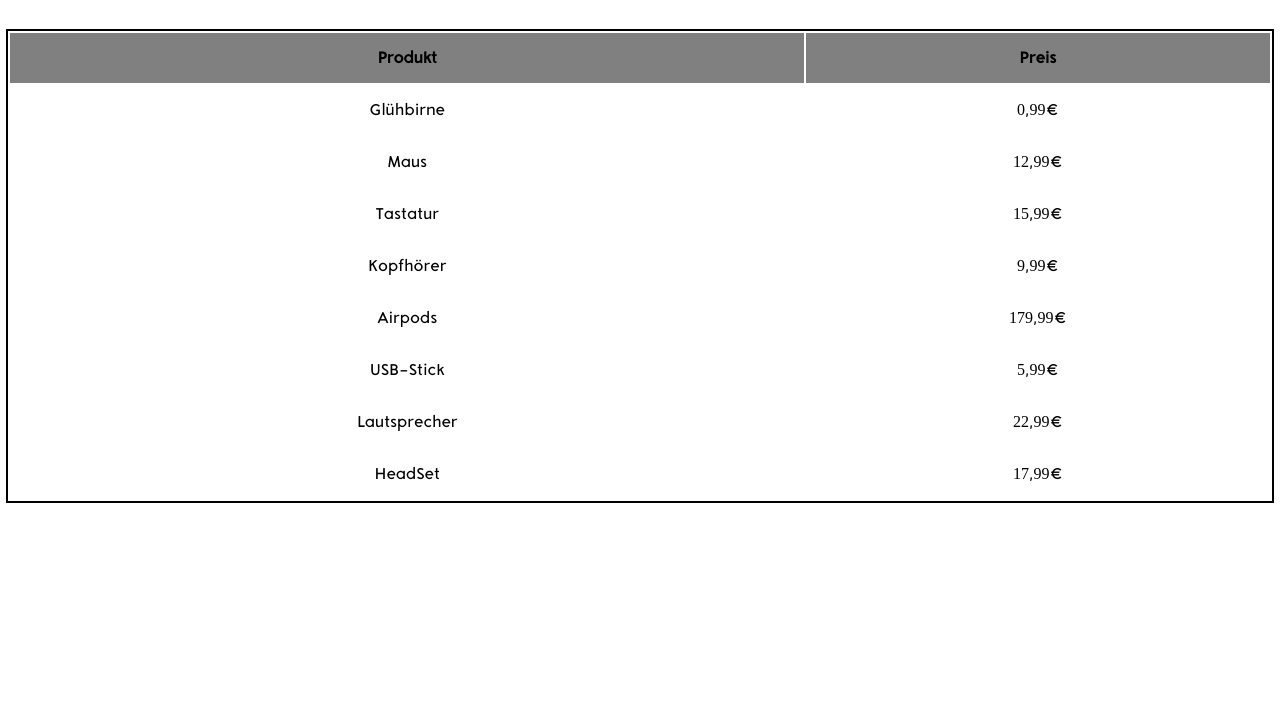
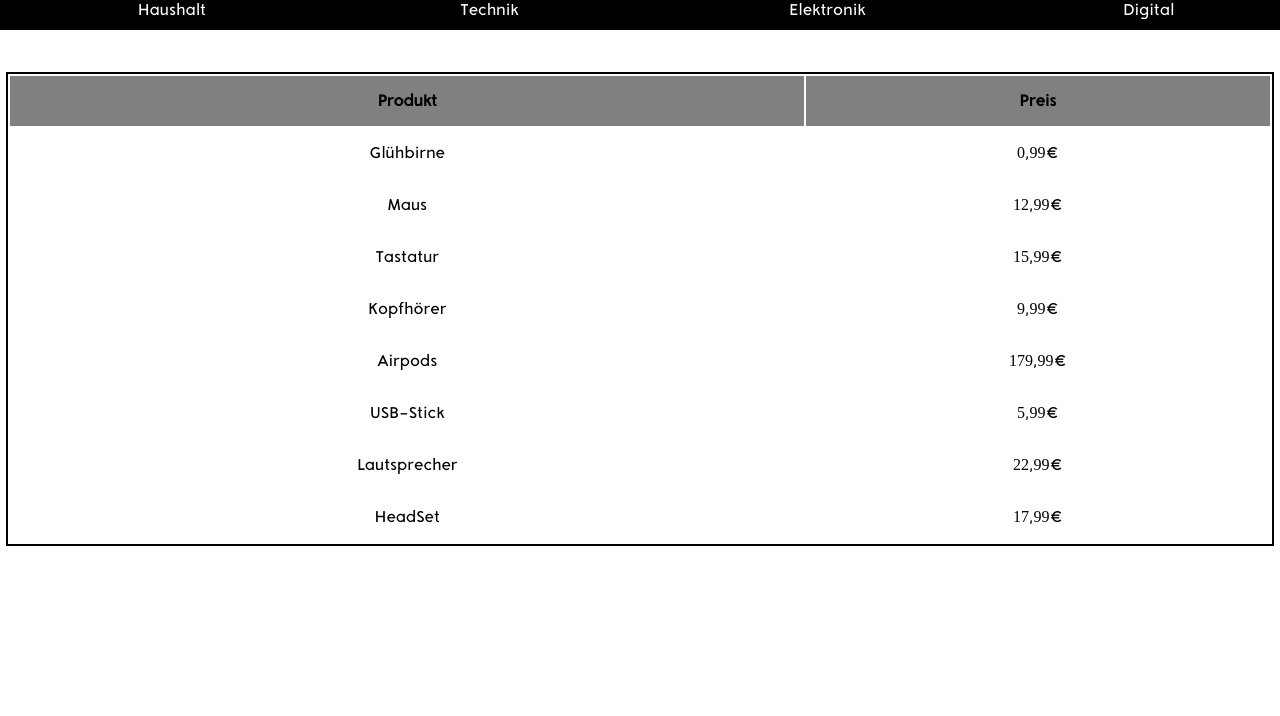
Before and after one commit to herdem-ys/dropshop, a plain HTML site: page index.html in a window 1280 px wide. Shown: the part 84-800 px from the top of the page. Drawn offline with nearby package versions, Linux system fonts and the light colour scheme.

Commit message:
added headernav and some js changes

```diff
--- a/index.html
+++ b/index.html
@@ -18,14 +18,30 @@
                     <tr>
                         <td id="td1logo"><a href="" target="_self"><img src="logo.png"></a></td>
                         <td id="td2searchfield"><input id="searchInput" type="text" placeholder="Wonach suchen sie?"></td>
-                        <td id="td3searchbutton"> <button id="search" onclick="search()">Suchen</button></td>
+                        <td id="td3searchbutton"> <button id="search">Suchen</button></td>
                         <td id="td4account"><button id="knopf" onclick="NProgress.start()"><a href="test.html" style="text-decoration: none;color: inherit;">anmelden</a></button></td>
                     </tr>
                 </table>
-
             </searchbar>
         </header>
-
+<headernav>
+    <table>
+        <tr>
+            <td>
+                <a href="">Haushalt</a>
+            </td>
+            <td>
+                <a href="">Technik</a>
+            </td>
+            <td>
+                <a href="">Elektronik</a>
+            </td>
+            <td>
+                <a href="">Digital</a>
+            </td>
+        </tr>
+    </table>
+</headernav>
     <root>
         <table id="products">
                 <thead>
--- a/searchbar.js
+++ b/searchbar.js
@@ -21,8 +21,11 @@ function searchEnter() {
   var input = $("#searchInput");
   $(input).on("keyup",function(event) {
     if(event.keyCode === 13){
+      NProgress.start();
       event.preventDefault();
       $("#knopf").click();
+      search();
+      NProgress.done();
     }
   });
 }
--- a/style.css
+++ b/style.css
@@ -111,6 +111,7 @@ header{
     background-color: #35394a;
     text-align: center;
     height: auto;
+    border-bottom: 3px solid grey;
 }
 
 #products{
@@ -215,3 +216,32 @@ root tbody tr:hover{
     background-image: none;
 
 }
+
+headernav table{
+    width: 100%;
+    height: 5%;
+    background-color: black;
+    text-decoration: none;
+}
+
+
+headernav table td{
+    text-align: center;
+    /* border: 1px solid white; */
+    margin: 1%;
+}
+
+
+
+headernav table td:hover{
+    border: 1px solid white;
+    margin: 0%;
+    padding: 0%;
+    cursor: pointer;
+}
+
+headernav table a{
+    display: block;
+    color: white;
+    text-decoration: none;
+}
```
